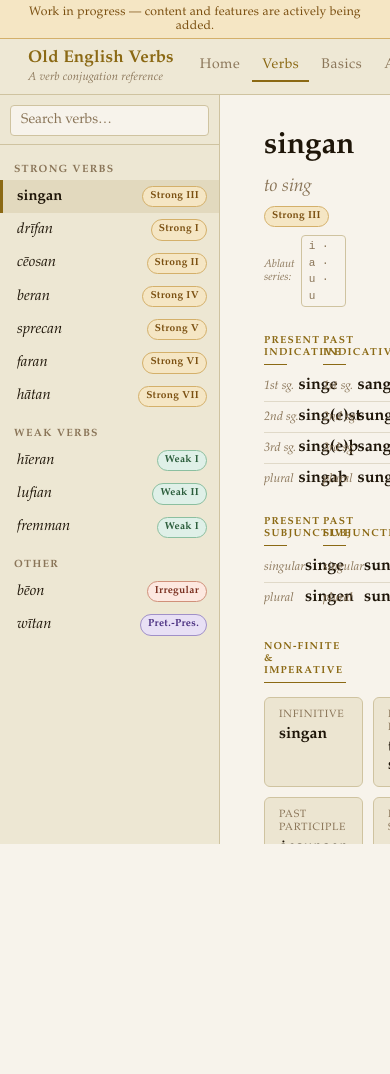
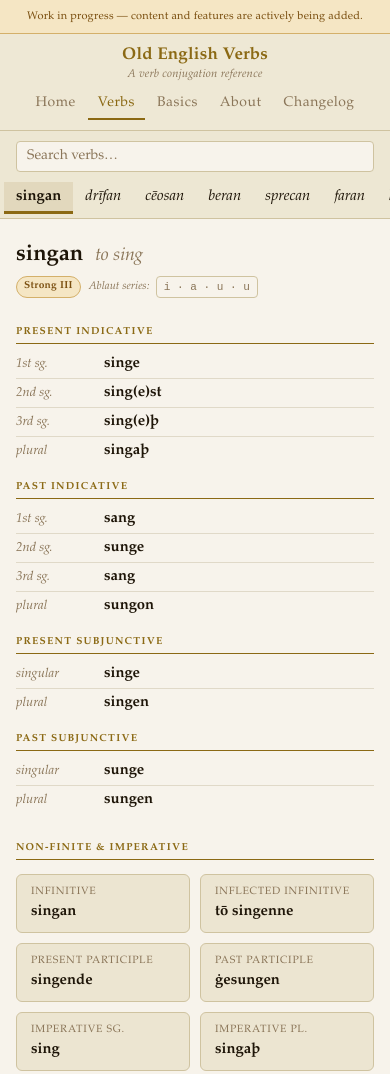
Before and after one commit to s-g-mo/old-english-verba, a plain HTML site: page verbs.html in a window 390 px wide. Shown: the top 1074 px of the page. Before the commit the page ends 844 px from the top, so only its background shows below. Drawn offline with Linux system fonts and the light colour scheme.

Commit message:
fix responsive design for mobile

```diff
--- a/style.css
+++ b/style.css
@@ -143,3 +143,40 @@ body {
 .tag-weak   { background: #dff0e8; color: #2a5c3a; border-color: #8bbfa0; }
 .tag-pret   { background: #e8e0f5; color: #4a3080; border-color: #a090c8; }
 .tag-irreg  { background: #fde8e0; color: #7a3020; border-color: #d0907a; }
+
+/* ══════════════════════════════════════
+   Mobile — shared elements (≤ 768px)
+   ══════════════════════════════════════ */
+@media (max-width: 768px) {
+
+  /* WIP banner */
+  .wip-banner {
+    font-size: 11px;
+    padding: 10px 16px;
+  }
+
+  /* Header: stack brand above nav */
+  .site-header {
+    height: auto;
+    flex-direction: column;
+    align-items: center;
+    padding: 12px 16px 10px;
+    gap: 8px;
+    text-align: center;
+  }
+
+  /* Nav: centred row, allow wrapping */
+  .site-nav {
+    justify-content: center;
+    flex-wrap: wrap;
+  }
+
+  /* Footer: stack items */
+  .site-footer {
+    flex-direction: column;
+    align-items: center;
+    text-align: center;
+    padding: 12px 16px;
+    gap: 6px;
+  }
+}
--- a/verbs.html
+++ b/verbs.html
@@ -326,6 +326,71 @@
       background: var(--border);
       border-radius: 3px;
     }
+
+    /* ── Mobile (≤ 768px) ── */
+    @media (max-width: 768px) {
+
+      /* Allow the page to scroll naturally */
+      html, body { height: auto; overflow: auto; }
+
+      /* Stack sidebar above content */
+      .verbs-layout { flex-direction: column; overflow: visible; }
+
+      /* Sidebar: full width, horizontal strip */
+      #sidebar {
+        width: 100%;
+        border-right: none;
+        border-bottom: 1px solid var(--border);
+        height: auto;
+        overflow: visible;
+      }
+
+      /* Search: stretch to full width */
+      .sidebar-search { padding: 10px 16px; border-bottom: none; }
+
+      /* Verb strip: horizontal scroll lane */
+      #verb-list {
+        display: flex;
+        flex-direction: row;
+        overflow-x: auto;
+        overflow-y: hidden;
+        padding: 0 4px 4px;
+        flex: none;
+        -webkit-overflow-scrolling: touch;
+        scrollbar-width: none;
+      }
+      #verb-list::-webkit-scrollbar { display: none; }
+
+      /* Flatten group structure for strip layout */
+      .sidebar-group { display: contents; }
+      .group-label   { display: none; }
+
+      /* Compact horizontal verb items */
+      .verb-item {
+        flex-shrink: 0;
+        border-left: none;
+        border-bottom: 3px solid transparent;
+        padding: 6px 12px 5px;
+      }
+      .verb-item.active { border-bottom-color: var(--accent); }
+      .verb-item .tag   { display: none; }
+
+      /* Right panel: full width, natural page scroll */
+      .verbs-right { overflow-y: visible; }
+      #main-content { padding: 24px 16px 40px; }
+
+      /* Conjugation grid → single column */
+      .conj-grid { grid-template-columns: 1fr; gap: 16px; }
+
+      /* Tile grid → two columns */
+      .tile-grid { grid-template-columns: 1fr 1fr; }
+
+      /* Typography */
+      .verb-headword { font-size: 1.3rem; }
+      .conj-label    { font-size: 0.76rem; }
+      .conj-form     { font-size: 0.875rem; }
+      .tile-form     { font-size: 0.875rem; }
+    }
   </style>
 </head>
 <body>
@@ -516,6 +581,9 @@
       renderSidebar(document.getElementById('search-input').value);
       document.getElementById('main-content').innerHTML = renderVerb(verb);
       document.getElementById('main-content').scrollTop = 0;
+      // On mobile the sidebar is a horizontal strip — scroll active item into view
+      const activeEl = document.querySelector('.verb-item.active');
+      if (activeEl) activeEl.scrollIntoView({ block: 'nearest', inline: 'nearest' });
     }
 
     document.getElementById('sidebar').addEventListener('click', e => {
```
Also changed, not shown: about.html (+2 -1 lines), basics.html (+7 -0 lines), changelog.html (+2 -1 lines).
